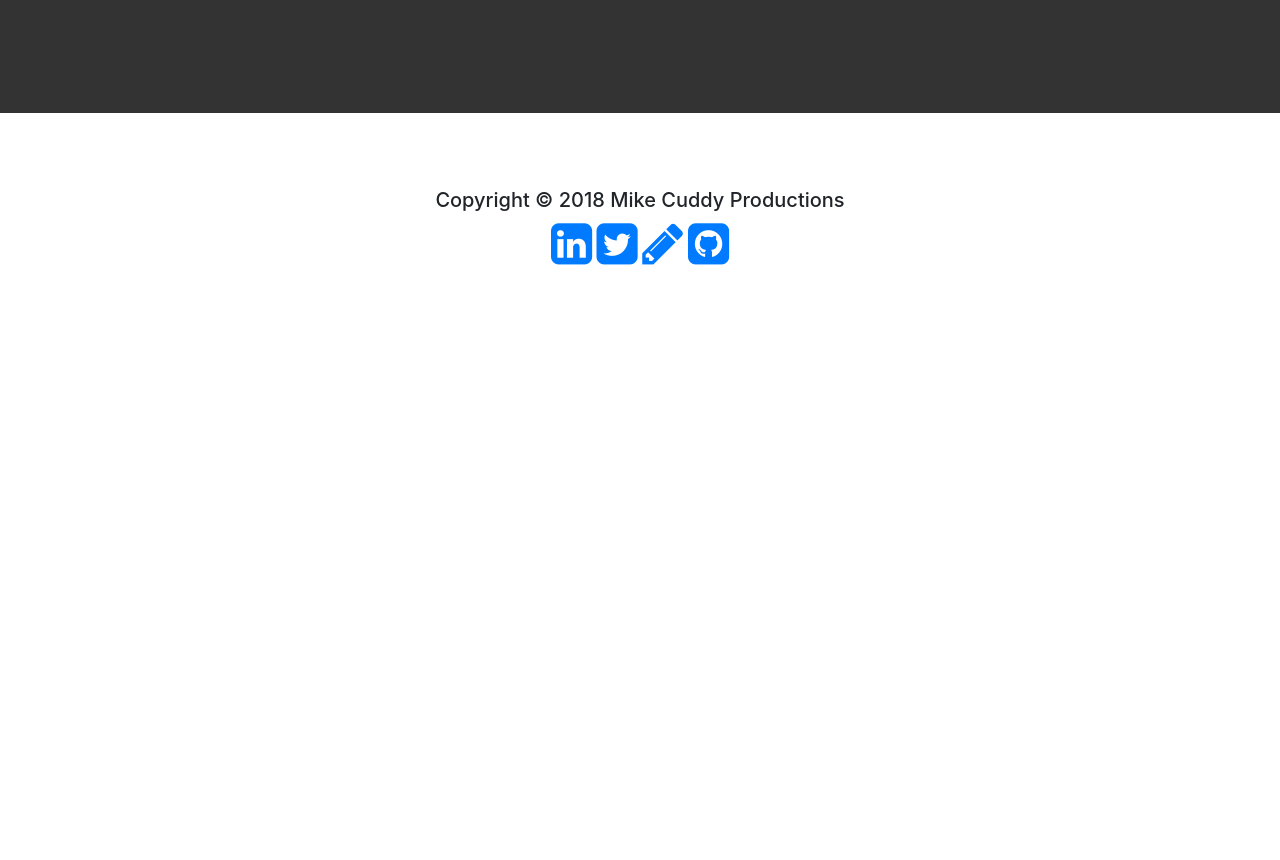
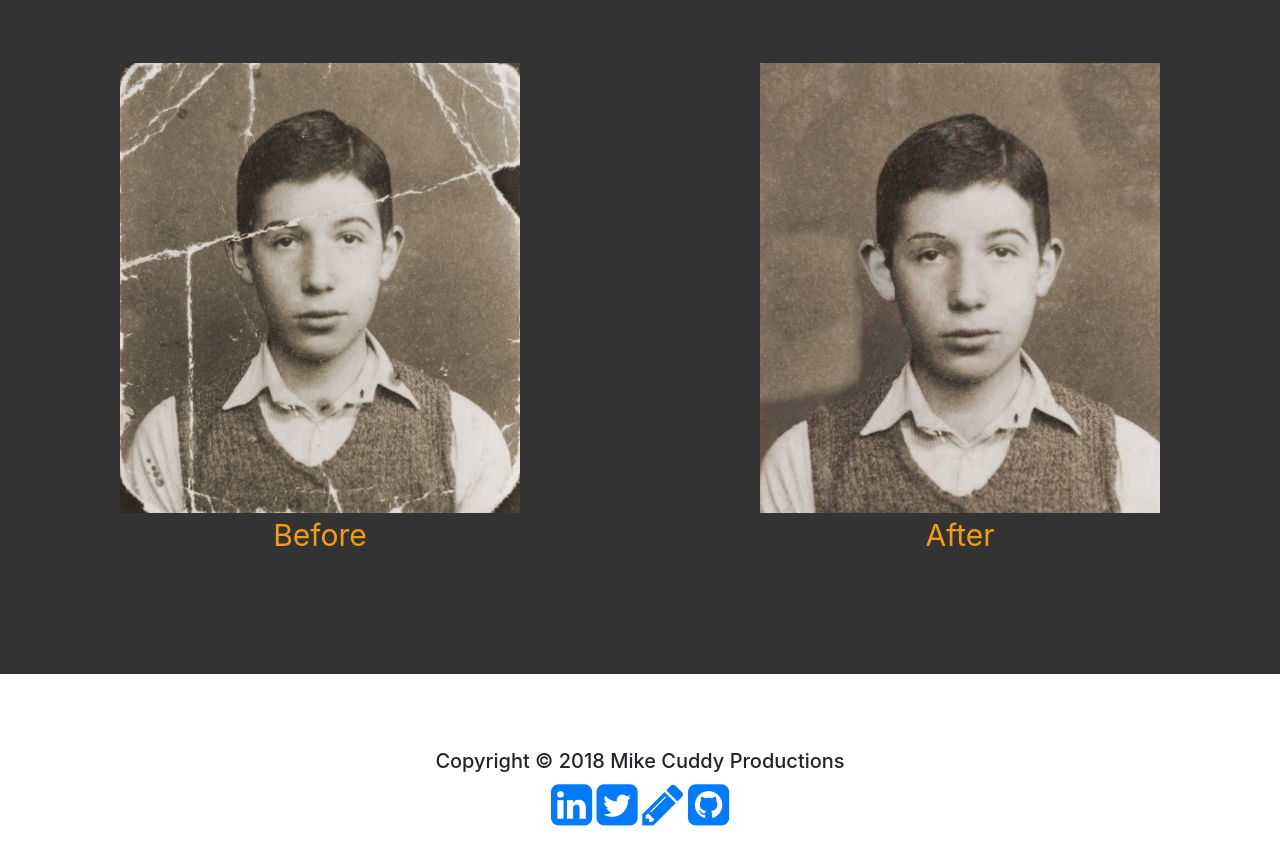
Before and after one commit to ravenusmc/photoshop_site, a plain HTML site: page pages/old.html in a window 1280 px wide. Shown: the part 2424-3284 px from the top of the page. Before the commit the page ends 2742 px from the top, so only its background shows below. Drawn offline with nearby package versions, Linux system fonts and the light colour scheme.

Commit message:
added another photo that was fixed

```diff
--- a/pages/old.html
+++ b/pages/old.html
@@ -99,6 +99,20 @@
 
     </section>
 
+    <section class='pic_area'>
+
+      <div>
+        <img class='photo_fix' src="../static/images/repair/boy_2.jpg">
+        <p class='center heading_fix'>Before</p>
+      </div>
+
+      <div>
+        <img class='photo_fix' src="../static/images/repair/boy_2_F.jpg">
+        <p class='center heading_fix'>After</p>
+      </div>
+
+    </section>
+
   </main>
 
   <footer>
```
Also changed, not shown: static/images/repair/boy_2.jpg (added), static/images/repair/boy_2_F.jpg (added).
